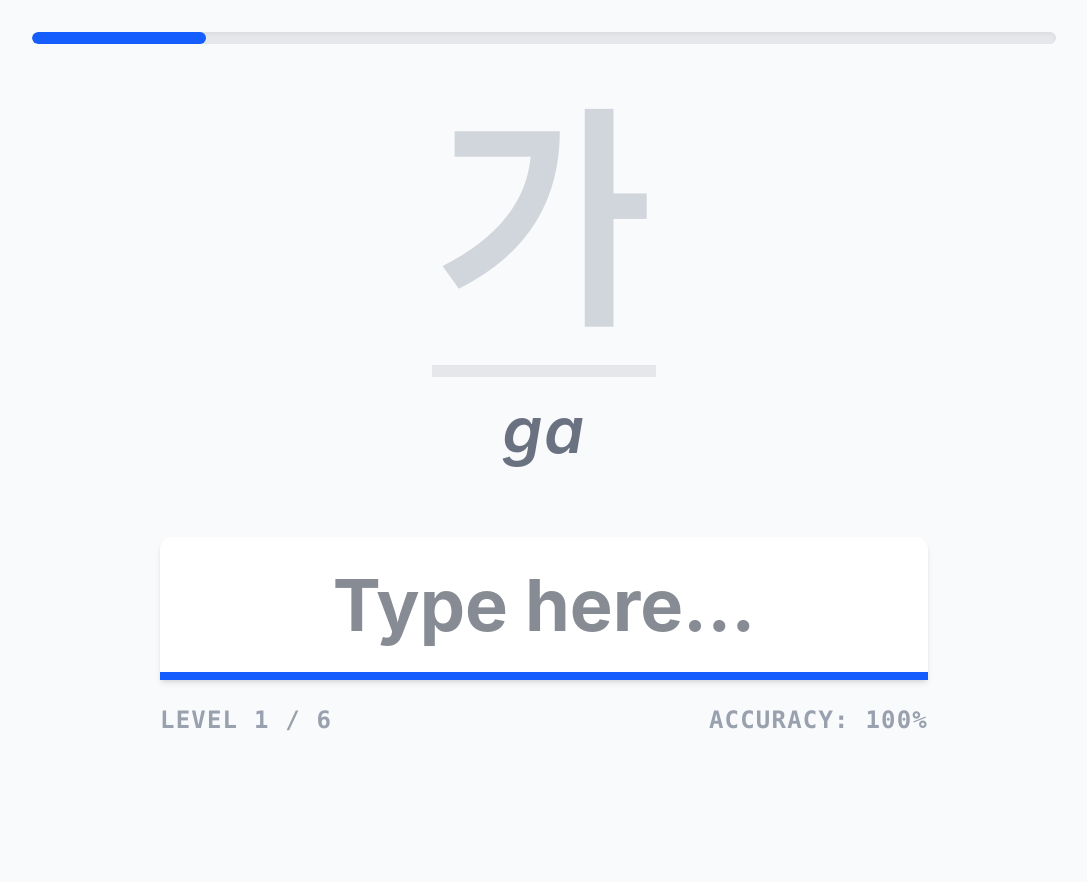
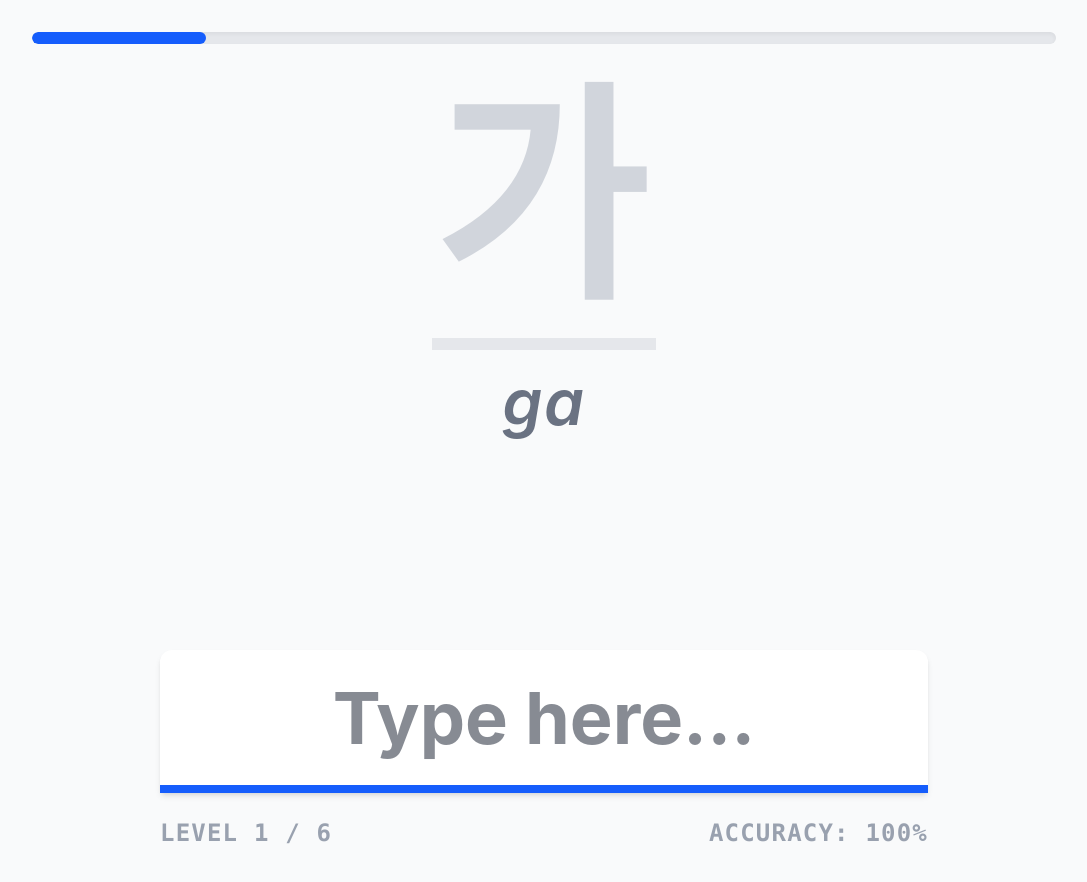
Before and after one commit to dyoo/korean-typing-tutor, a Svelte app: page / in a window 1280 px wide. Shown: the top 882 px of the page, without its empty margins (96-1183 px from the left). Before the commit the page ends 800 px from the top, so only its background shows below. Built offline with nearby package versions, Linux system fonts and the light colour scheme.

Commit message:
Eliminate Cumulative Layout Shift (CLS) on word completion by pre-reserving completion bar layout space

```diff
--- a/src/App.svelte
+++ b/src/App.svelte
@@ -98,20 +98,21 @@
       {currentItem.pronunciation ? currentItem.pronunciation : currentItem.translation}
     </div>
 
-    {#if isCompleted}
-      <div class="mt-6 flex flex-col items-center gap-4">
+    <div class="mt-6 h-36 flex flex-col items-center justify-center">
+      <div class={isCompleted ? 'flex flex-col items-center gap-4' : 'invisible pointer-events-none'}>
         <span class="inline-flex items-center gap-2 bg-emerald-100 text-emerald-800 font-bold px-6 py-3 rounded-full text-2xl border border-emerald-300 shadow-sm">
           ✓ Correct! Press <kbd class="bg-white px-3 py-1 rounded shadow text-gray-800 border">Enter ↵</kbd> or <kbd class="bg-white px-3 py-1 rounded shadow text-gray-800 border">Space</kbd>
         </span>
         <button
           type="button"
           onclick={handleManualAdvance}
+          tabindex={isCompleted ? 0 : -1}
           class="bg-emerald-600 hover:bg-emerald-700 text-white font-bold text-2xl px-8 py-4 rounded-xl shadow-lg cursor-pointer"
         >
           Next Word ➔
         </button>
       </div>
-    {/if}
+    </div>
   </div>
 
   <div class="w-full max-w-3xl flex flex-col items-center pb-8">
```
